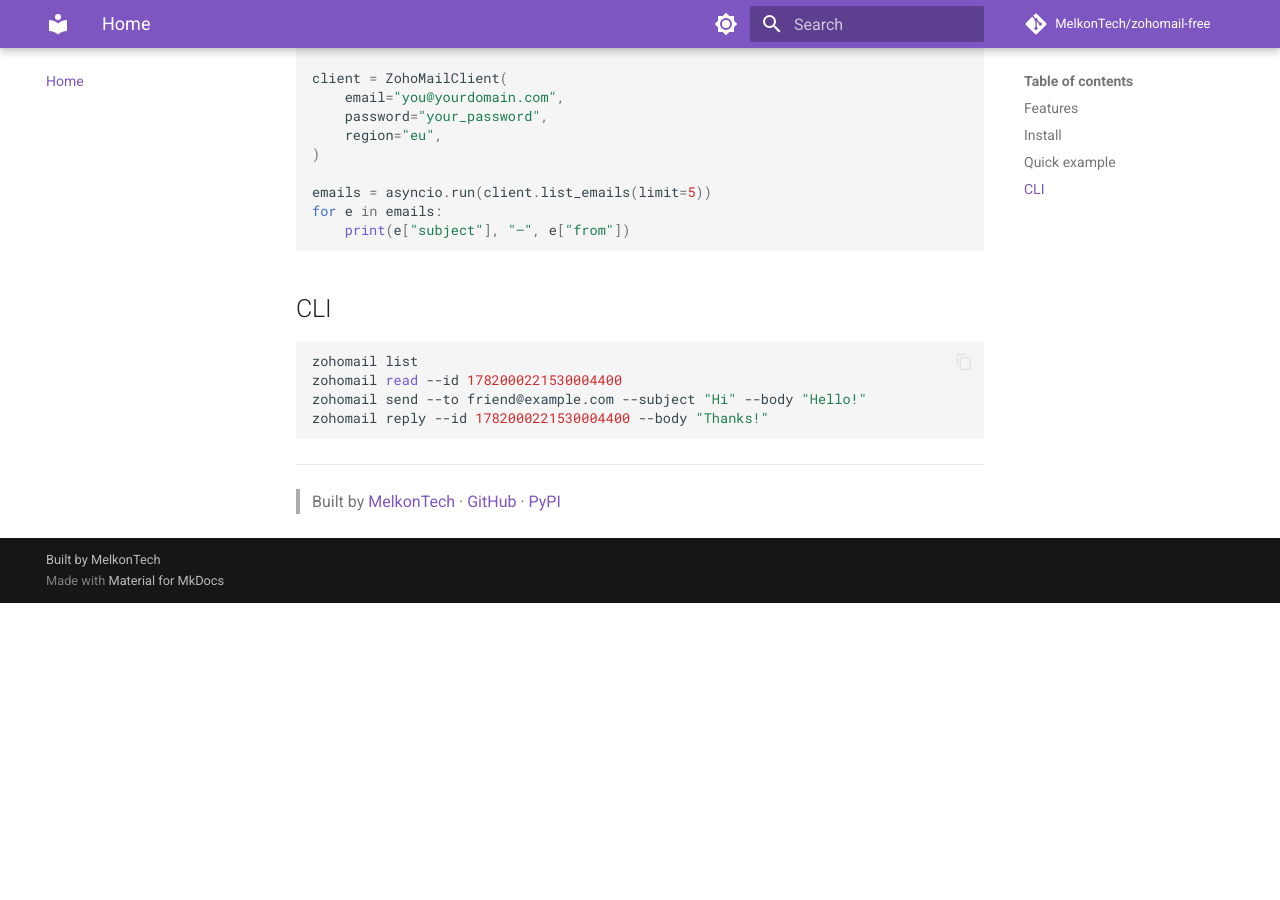
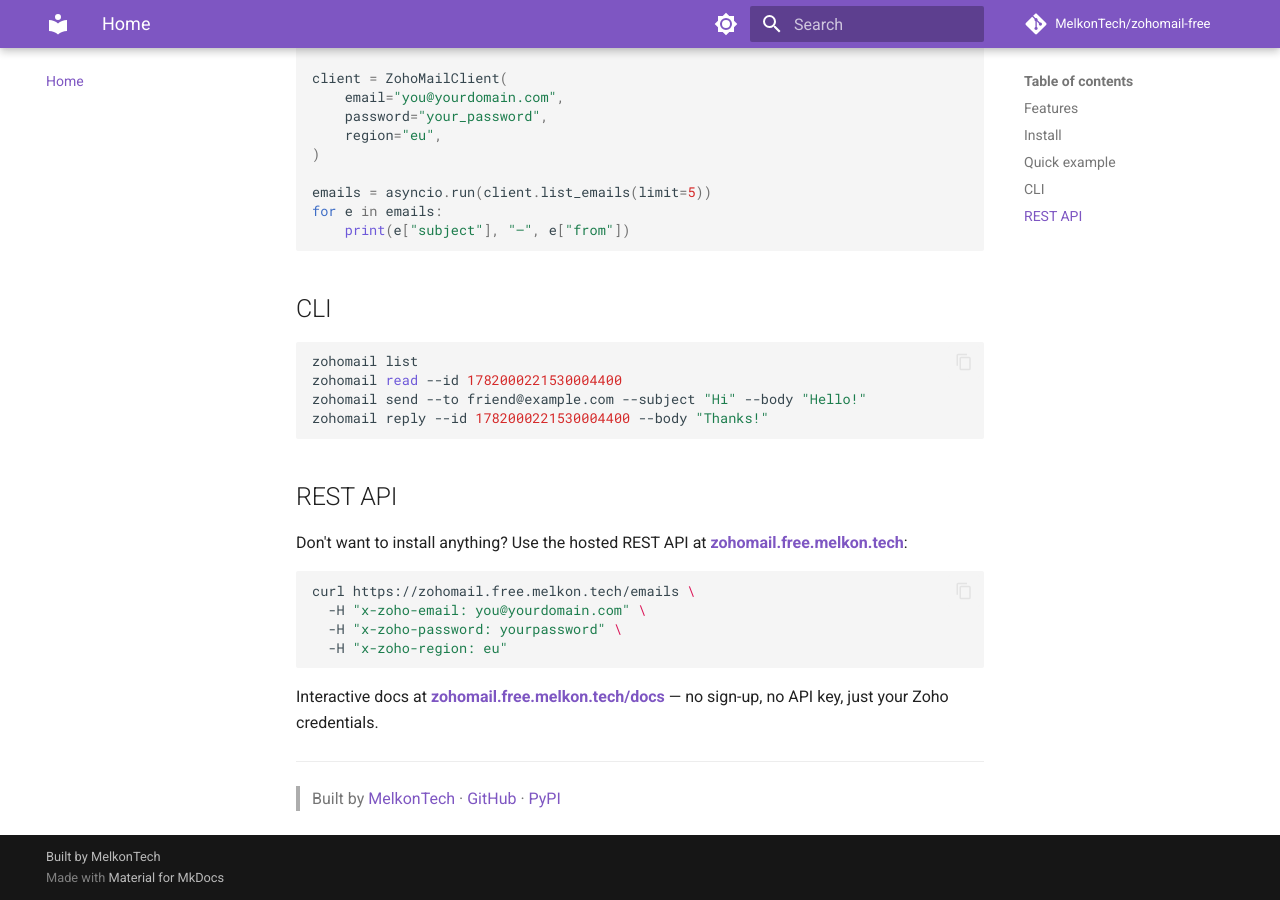
Before and after one commit to MelkonTech/zohomail-free, an MkDocs documentation site: the page built from docs/index.md, in a window 1280 px wide and 900 px high, scrolled down 922 px. Built offline with MkDocs 1.6.1 and Material for MkDocs 9.7.7, drawn with Linux system fonts in a browser that asks for light colours; comment, search, counter and statistics services are not loaded; before the commit the page ends 1525 px from its top, so only the background shows below that.

Commit message:
docs: add hosted REST API section

````diff
--- a/docs/index.md
+++ b/docs/index.md
@@ -48,6 +48,19 @@
 zohomail reply --id 1782000221530004400 --body "Thanks!"
 ```
 
+## REST API
+
+Don't want to install anything? Use the hosted REST API at **[zohomail.free.melkon.tech](https://zohomail.free.melkon.tech)**:
+
+```bash
+curl https://zohomail.free.melkon.tech/emails \
+  -H "x-zoho-email: you@yourdomain.com" \
+  -H "x-zoho-password: yourpassword" \
+  -H "x-zoho-region: eu"
+```
+
+Interactive docs at **[zohomail.free.melkon.tech/docs](https://zohomail.free.melkon.tech/docs)** — no sign-up, no API key, just your Zoho credentials.
+
 ---
 
 > Built by [MelkonTech](https://melkon.tech) · [GitHub](https://github.com/MelkonTech/zohomail-free) · [PyPI](https://pypi.org/project/zohomail-free/)
````
Also changed, not shown: README.md (+13 -0 lines).
